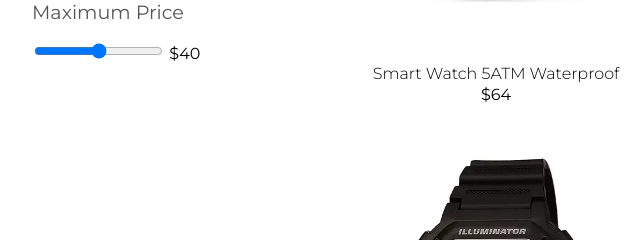
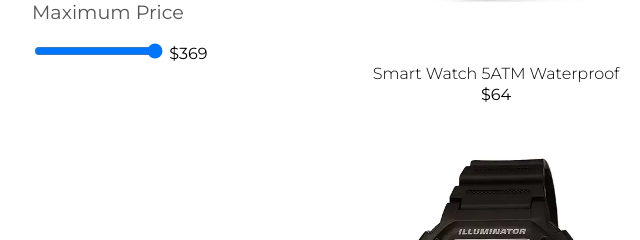
Before and after one commit to qeta422/js-filter, a website: page index.html in a window 1280 px wide. Shown: the part 323-563 px from the top of the page, 16-656 px from the left. Drawn offline with Linux system fonts and the light colour scheme.

Commit message:
price range filter

```diff
--- a/index.html
+++ b/index.html
@@ -29,7 +29,7 @@
                     <h1 class="heading">Maximum Price</h1>
                     <div class="filter__range--price">
                         <input type="range" name="" class="price-range">
-                        <span class="price-value">$40</span>
+                        <span class="price-value"></span>
                     </div>
                 </article>
             </aside>
--- a/main.js
+++ b/main.js
@@ -151,4 +151,21 @@ const setCategories = () => {
         });
 };
 
+const setPrices = () => {
+    const priceList = data.map((item) => item.price);
+    const minPrice = Math.min(...priceList);
+    const maxPrice = Math.max(...priceList);
+
+    priceRange.min = minPrice;
+    priceRange.max = maxPrice;
+    priceRange.value = maxPrice;
+    priceValue.textContent = "$" + maxPrice;
+
+    priceRange.addEventListener('input', (e) => {
+        priceValue.textContent = "$" + e.target.value;
+        displayProducts(data.filter(item => item.price <= e.target.value))
+    })
+};
+
 setCategories();
+setPrices();
```
